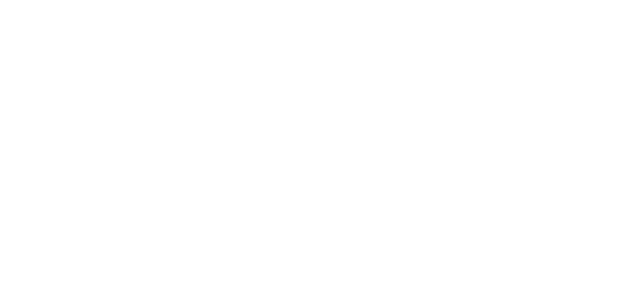
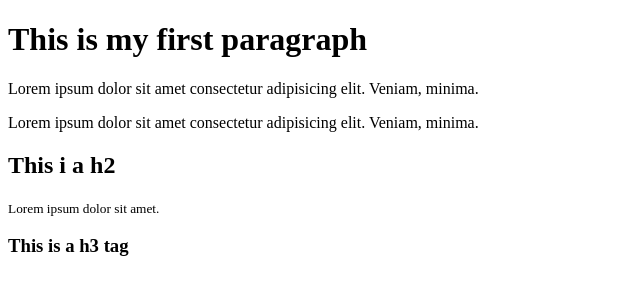
Before and after one commit to DariuszOkonski/git-revert, a plain HTML site: page index.html in a window 1280 px wide. Shown: the whole page, without its empty margins (0-640 px from the left). Drawn offline with Linux system fonts and the light colour scheme.

Commit message:
Updated index

```diff
--- a/index.html
+++ b/index.html
@@ -7,6 +7,16 @@
     <title>Document</title>
 </head>
 <body>
+    <h1>This is my first paragraph</h1>
 
+    <p>Lorem ipsum dolor sit amet consectetur adipisicing elit. Veniam, minima.</p>
+    <p>Lorem ipsum dolor sit amet consectetur adipisicing elit. Veniam, minima.</p>
+
+
+    <h2>This i a h2</h2>
+
+    <small>Lorem ipsum dolor sit amet.</small>
+
+    <h3>This is a h3 tag</h3>
 </body>
 </html>
```
